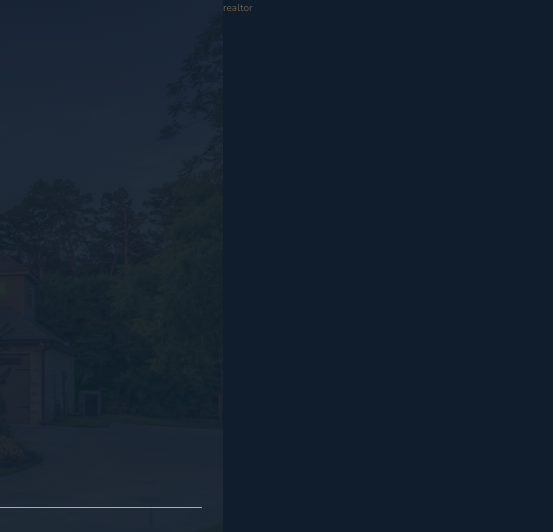
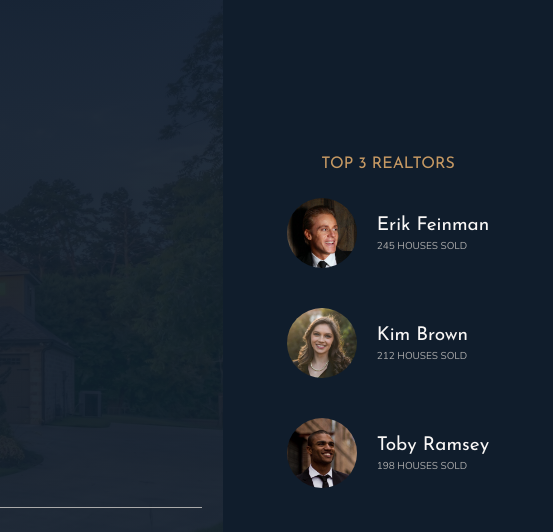
Before and after one commit to ur-git/nexter, a website: page index.html in a window 1280 px wide. Shown: the top 532 px of the page, 727-1280 px from the left. Drawn offline with nearby package versions, Linux system fonts and the light colour scheme.

Commit message:
realtor-section

```diff
--- a/index.html
+++ b/index.html
@@ -40,8 +40,31 @@
 
       </header>
 
-      <div class="realtor">
-        realtor
+      <div class="realtors">
+        <h3 class="heading-3">Top 3 Realtors</h3>
+
+          <div class="realtors__list">
+
+            <img src="img/realtor-1.jpeg" alt="Realtor 1" class="realtors__img">
+            <div class="realtors__details">
+              <h4 class="heading-4 heading-4--light">Erik Feinman</h4>
+              <p class="realtors__sold">245 houses sold</p>
+            </div>
+
+            <img src="img/realtor-2.jpeg" alt="Realtor 2" class="realtors__img">
+            <div class="realtors__details">
+              <h4 class="heading-4 heading-4--light">Kim Brown</h4>
+              <p class="realtors__sold">212 houses sold</p>
+            </div>
+
+            <img src="img/realtor-3.jpeg" alt="Realtor 3" class="realtors__img">
+            <div class="realtors__details">
+              <h4 class="heading-4 heading-4--light">Toby Ramsey</h4>
+              <p class="realtors__sold">198 houses sold</p>
+            </div>
+
+          </div>
+
       </div>
 
       <section class="features">
--- a/sass/_realtors.scss
+++ b/sass/_realtors.scss
@@ -1,5 +1,33 @@
-.realtor{
+.realtors{
   background-color: $color-secondary;
+  grid-column: col-start 7 / full-end;
 
-  grid-column: col-start 7 / full-end;
+  padding: 3rem;
+
+  display: grid;
+  align-content: center;
+  justify-content: center;
+  grid-row-gap: 2rem;
+  justify-items: center;
+
+  &__list{
+    display: grid;
+    grid-template-columns: min-content max-content;
+    grid-column-gap: 2rem;
+    grid-row-gap: 5vh;
+    align-items: center;
+
+  }
+  &__img{
+    border: none;
+    border-radius: 50%;
+    width: 7rem;
+    display: block;
+  }
+  &__sold{
+    text-transform: uppercase;
+    color: $color-grey-light-2;
+    margin-top: -3px;
+  }
+
 }
```
Also changed, not shown: css/style.css.
